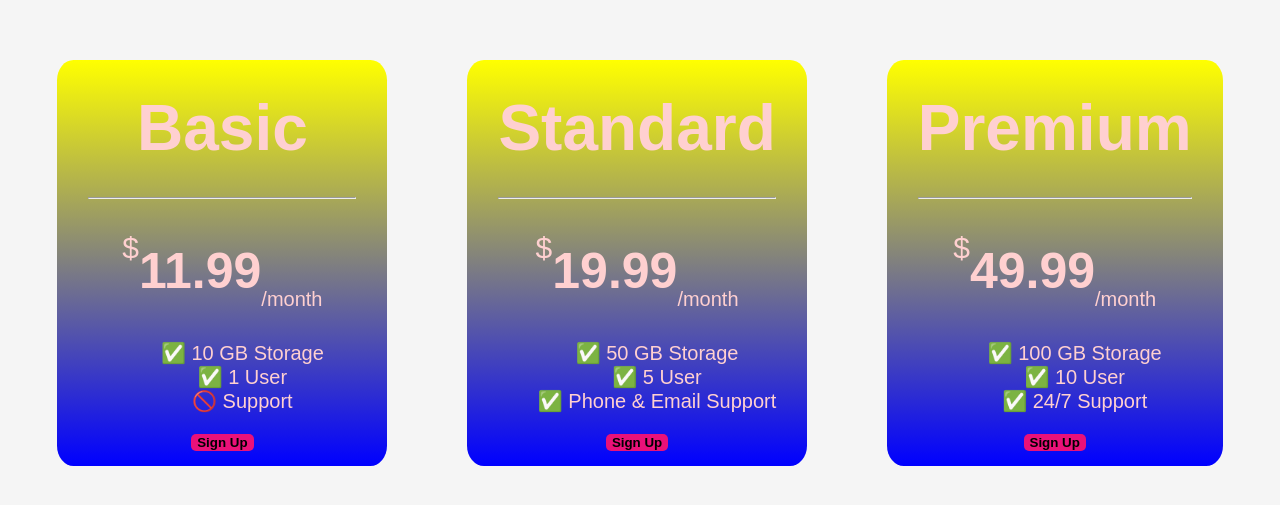
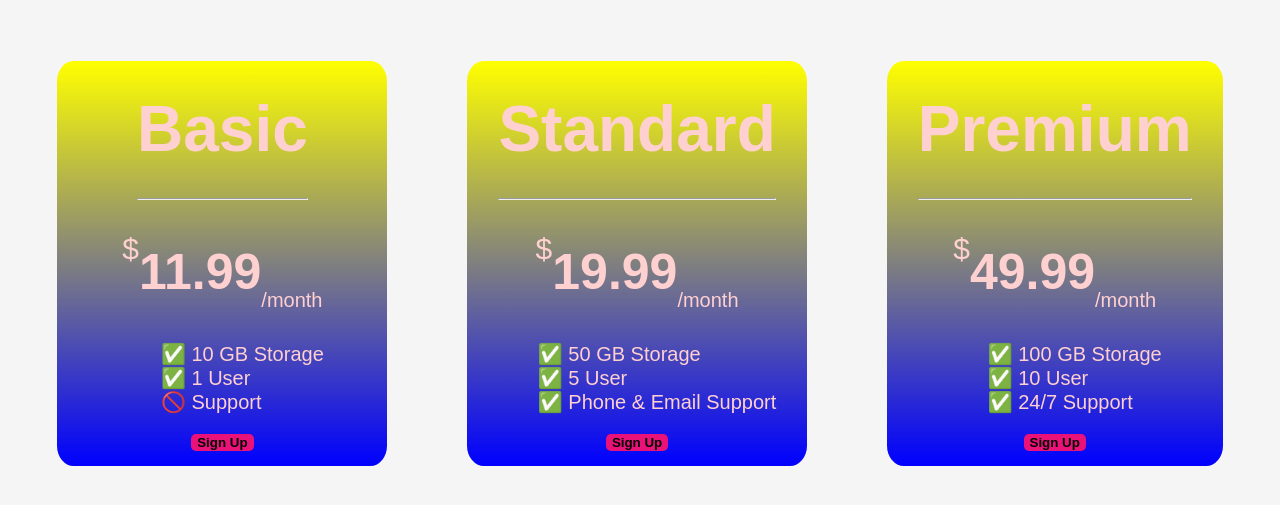
Before and after one commit to Anupam2601/Telepathy-WiFi, a plain HTML site: page index.html in a window 1280 px wide. Shown: the part 145-650 px from the top of the page. Drawn offline with Linux system fonts and the light colour scheme.

Commit message:
Add files via upload

```diff
--- a/index.html
+++ b/index.html
@@ -16,10 +16,13 @@
                 align-items: center;
                 height: 100vh;
             }
-            .container-a, .container-b, .container-c{
+            .container-a, .container-b, .container-c {
+                display: flex;
+                flex-direction: column;
+                justify-content: center;
+                align-items: center;
                 border-radius: 5%;
                 flex-basis: 300px;
-                text-align: center;
                 padding: 15px;
                 color: #FFD0D0;
             }
@@ -97,9 +100,9 @@
             <div class="container-a">
                 <div class="container-template">Basic <hr /> </div>
                 <div class="container-pricing">
-                    <span class="dollar"> $ </span>
-                    <span class="price">11.99 </span>
-                    <span class="time"> /month </span>
+                    <span class="dollar">$</span>
+                    <span class="price">11.99</span>
+                    <span class="time">/month</span>
                 </div>
                 <ul class="container-list">
                     <li>✅ 10 GB Storage</li>
```
